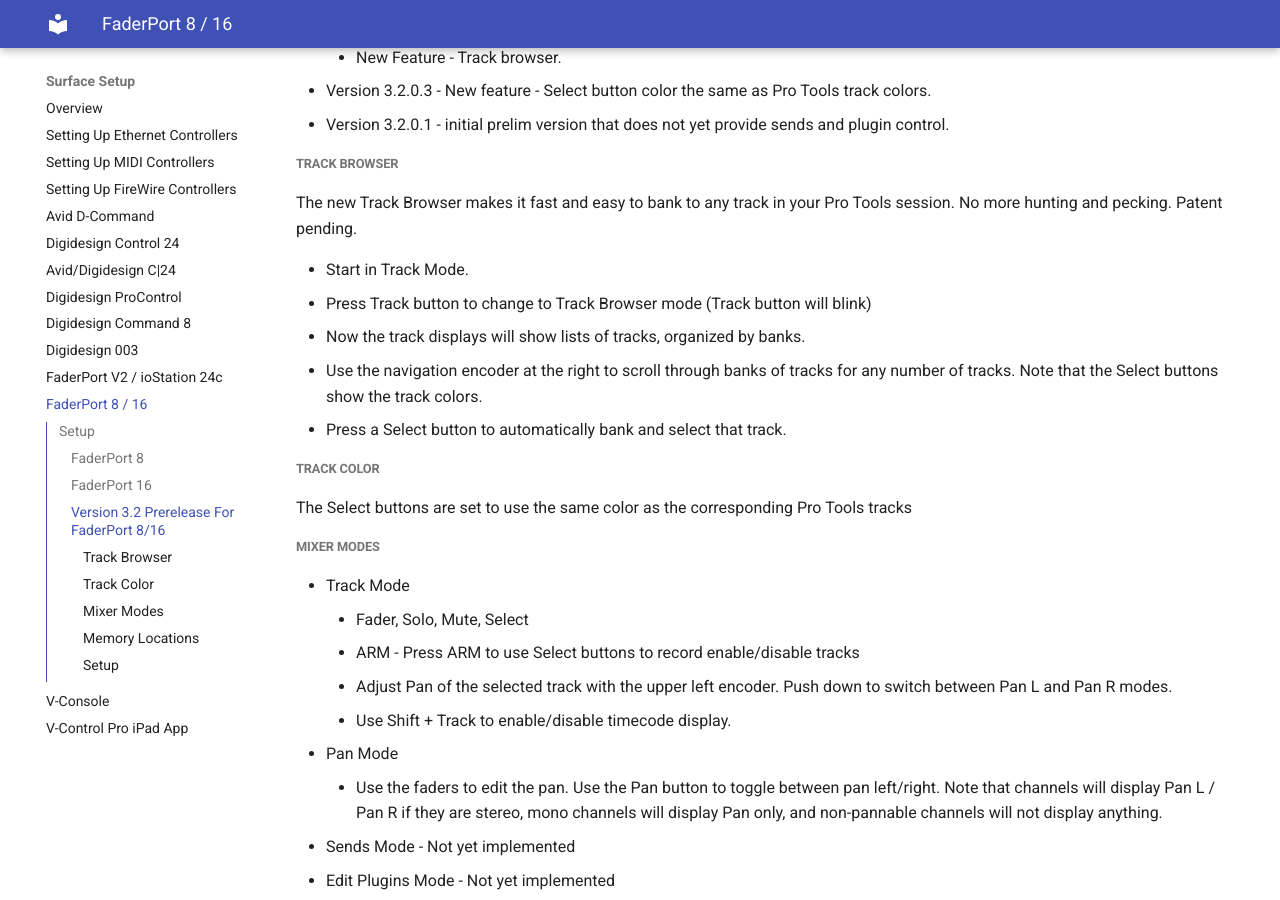
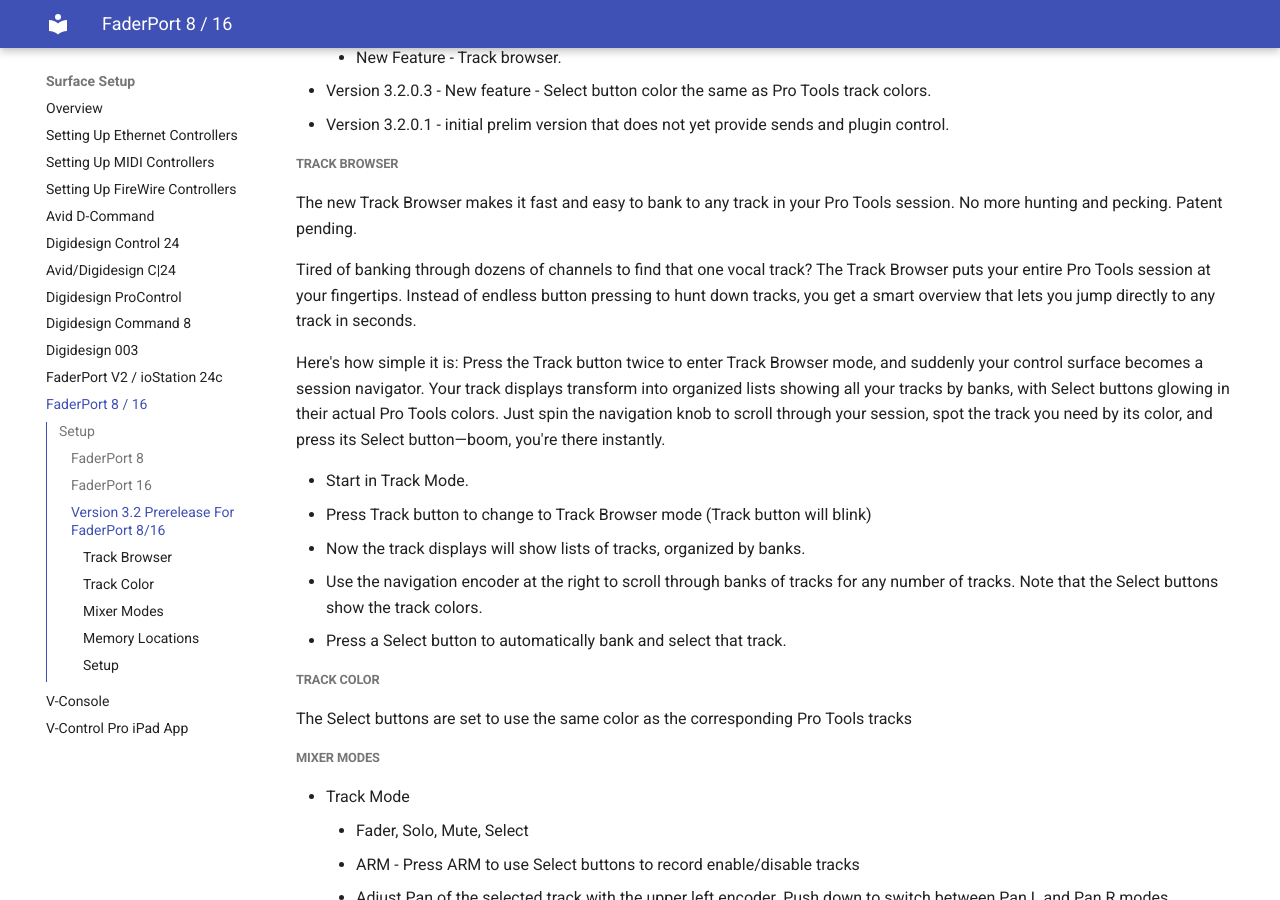
Before and after one commit to neyrinckaudio/docs-vcpro, an MkDocs documentation site: the page built from docs/faderport-8-16.md, in a window 1280 px wide and 900 px high, scrolled down 1644 px. Built offline with MkDocs 1.6.1 and Material for MkDocs 9.7.7, drawn with Linux system fonts in a browser that asks for light colours.

Commit message:
Auto-deploy: Update MkDocs site 2025-09-07 08:09:39

```diff
--- a/docs/faderport-8-16.md
+++ b/docs/faderport-8-16.md
@@ -55,6 +55,10 @@
 
 The new Track Browser makes it fast and easy to bank to any track in your Pro Tools session. No more hunting and pecking. Patent pending.
 
+Tired of banking through dozens of channels to find that one vocal track? The Track Browser puts your entire Pro Tools session at your fingertips. Instead of endless button pressing to hunt down tracks, you get a smart overview that lets you jump directly to any track in seconds.
+
+Here's how simple it is: Press the Track button twice to enter Track Browser mode, and suddenly your control surface becomes a session navigator. Your track displays transform into organized lists showing all your tracks by banks, with Select buttons glowing in their actual Pro Tools colors. Just spin the navigation knob to scroll through your session, spot the track you need by its color, and press its Select button—boom, you're there instantly.
+
 * Start in Track Mode.
 * Press Track button to change to Track Browser mode (Track button will blink)
 * Now the track displays will show lists of tracks, organized by banks.
```
Also changed, not shown: site/faderport-8-16/index.html, site/index.html, site/midi-controllers/index.html, site/pro-tools/index.html, site/troubleshooting/index.html, 1 other file.
